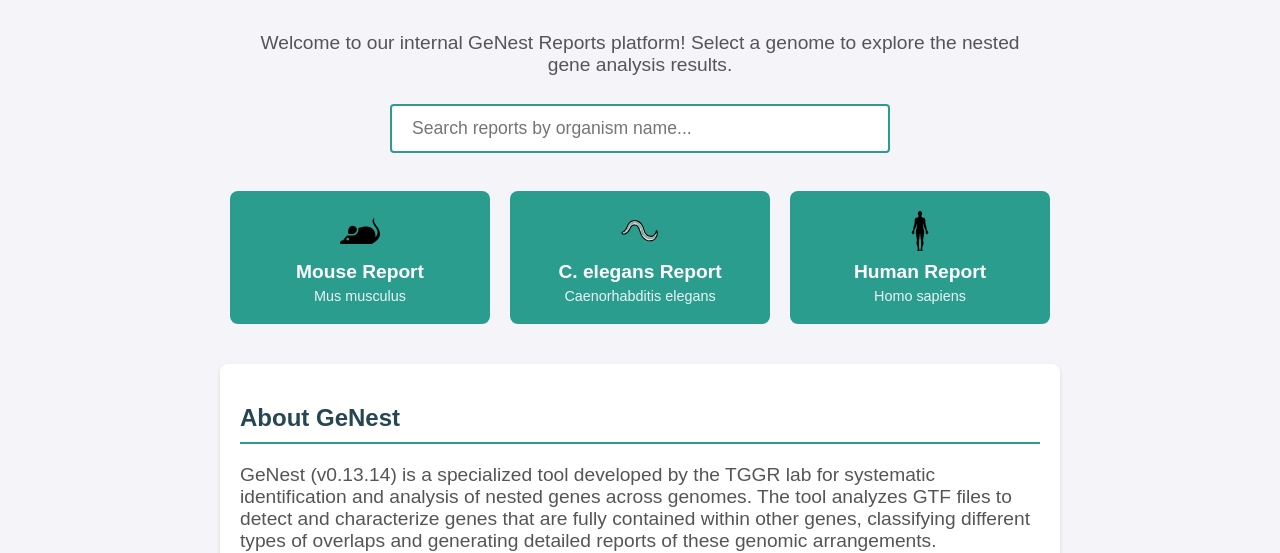
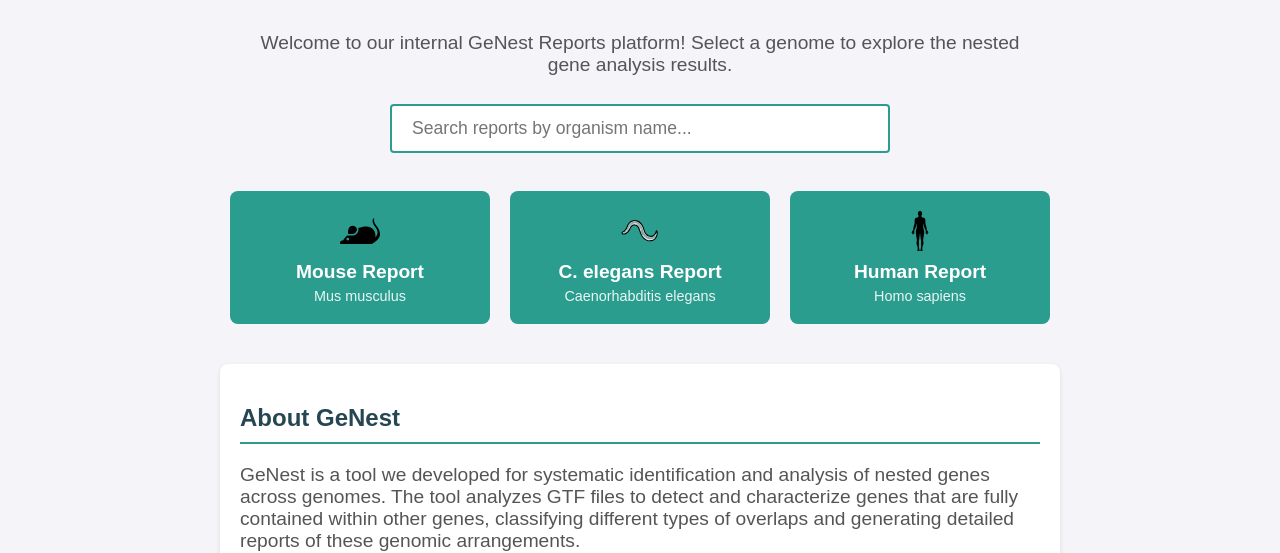
Before and after one commit to YAMIR-1138/genest-website, a plain HTML site: page index.html in a window 1280 px wide. Shown: the part 247-800 px from the top of the page. Drawn offline with Linux system fonts and the light colour scheme.

Commit message:
Update index.html

```diff
--- a/index.html
+++ b/index.html
@@ -189,7 +189,7 @@
 
         <div class="info-section">
     <h2>About GeNest</h2>
-    <p>GeNest (v0.13.14) is a specialized tool developed by the TGGR lab for systematic identification and analysis of nested genes across genomes. The tool analyzes GTF files to detect and characterize genes that are fully contained within other genes, classifying different types of overlaps and generating detailed reports of these genomic arrangements.</p>
+    <p>GeNest is a tool we developed for systematic identification and analysis of nested genes across genomes. The tool analyzes GTF files to detect and characterize genes that are fully contained within other genes, classifying different types of overlaps and generating detailed reports of these genomic arrangements.</p>
 </div>
 
 <div class="info-section">
```
